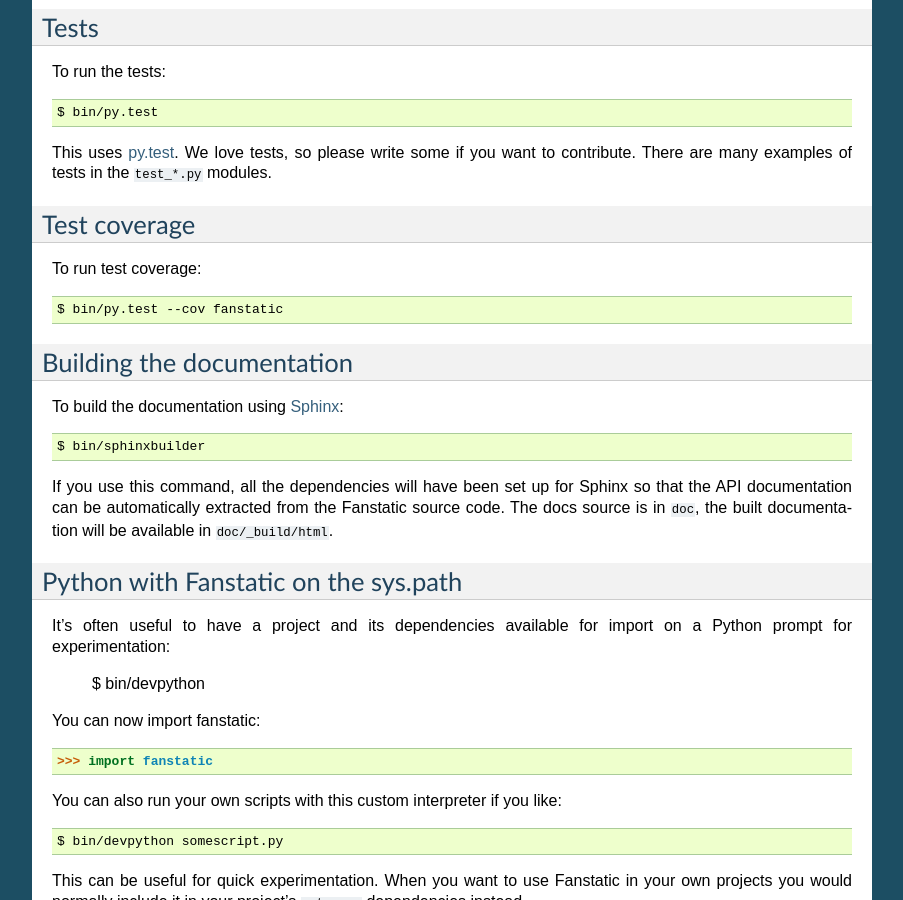
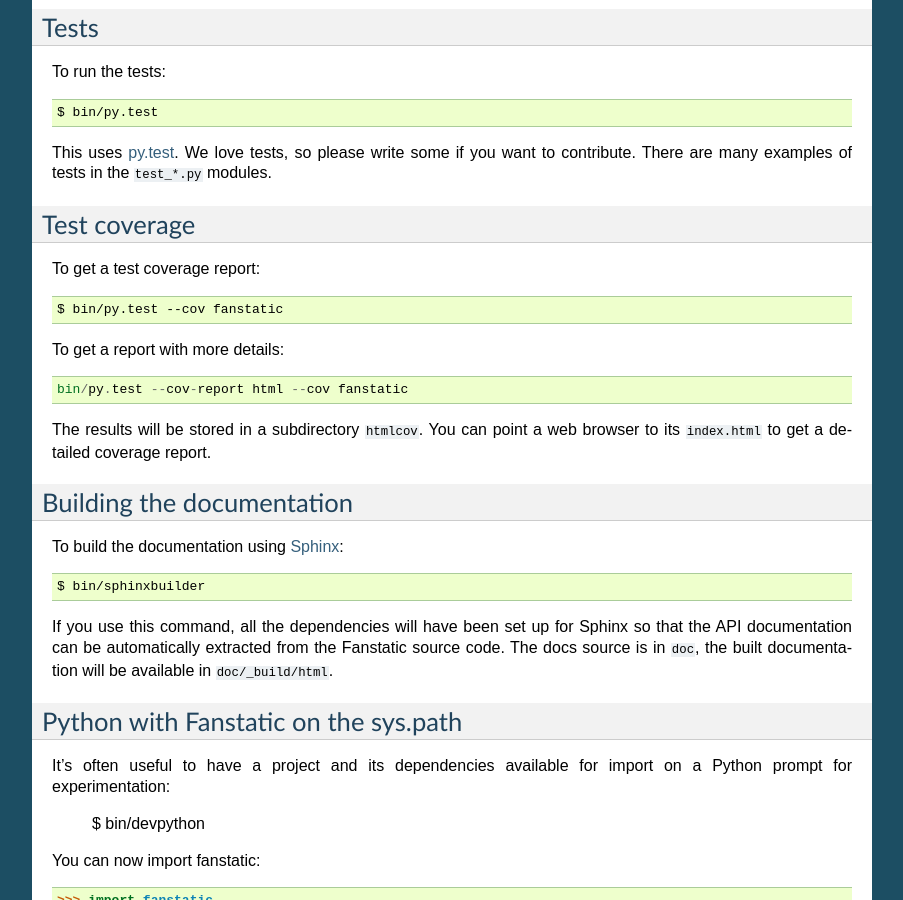
Before and after one commit to zopefoundation/fanstatic, a Sphinx documentation site: the page built from doc/development.rst, in a window 1280 px wide and 900 px high, scrolled down 598 px. Shown: the whole window, without its empty margins (198-1101 px from the left). Built offline with Sphinx 7.4.7, drawn with Linux system fonts in a browser that asks for light colours.

Commit message:
More information on how to do coverage.

```diff
--- a/doc/development.rst
+++ b/doc/development.rst
@@ -61,9 +61,16 @@ modules.
 Test coverage
 -------------
 
-To run test coverage::
+To get a test coverage report::
 
   $ bin/py.test --cov fanstatic
+
+To get a report with more details::
+
+   bin/py.test --cov-report html --cov fanstatic
+
+The results will be stored in a subdirectory ``htmlcov``. You can point
+a web browser to its ``index.html`` to get a detailed coverage report.
 
 Building the documentation
 --------------------------
```
Also changed, not shown: 1 other file.
